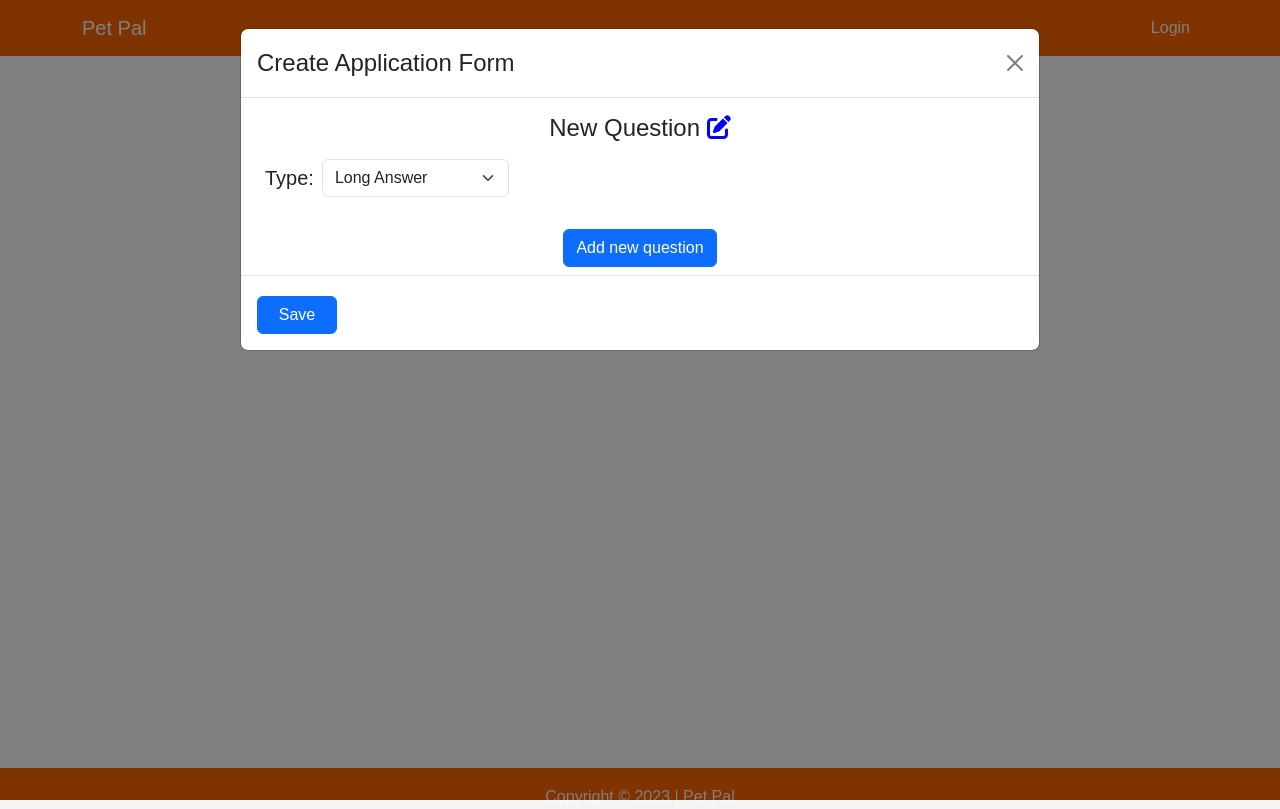
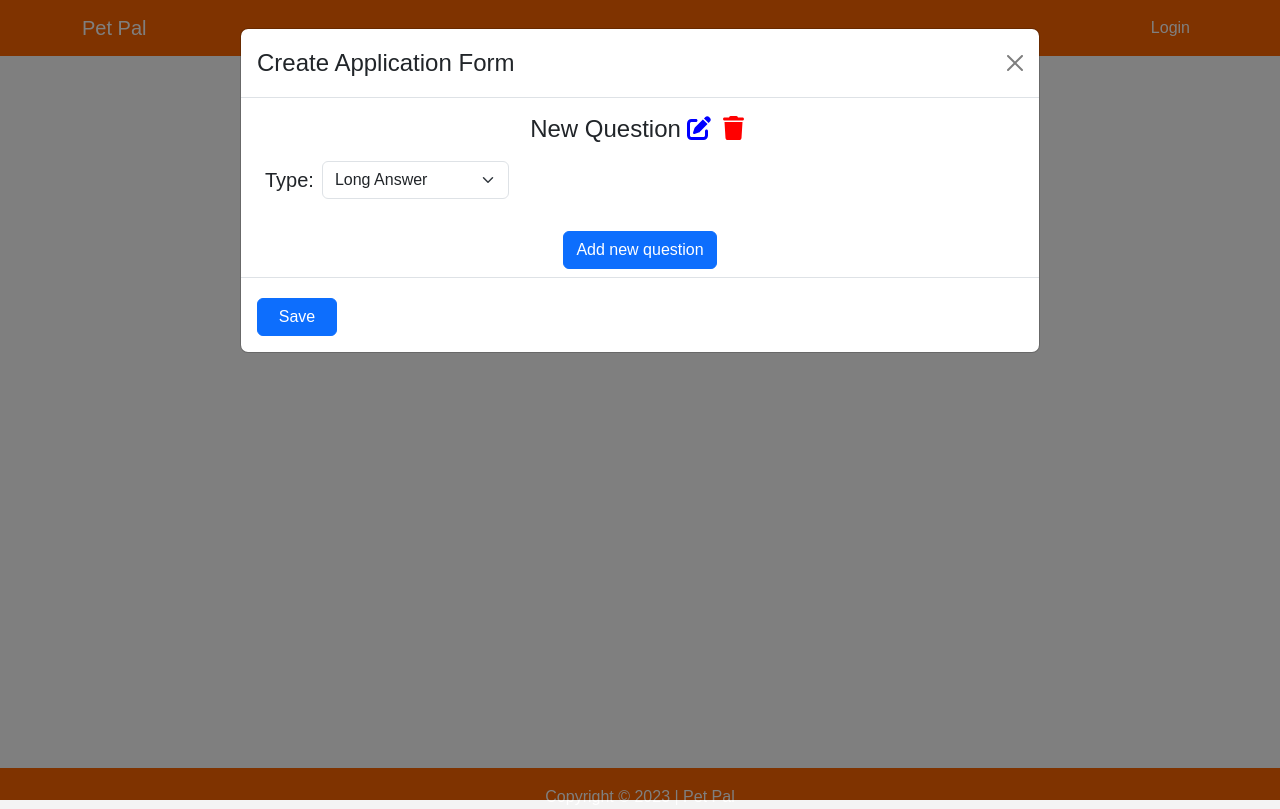
Before and after one commit to longles/petpal, a React (Create React App) app in the folder frontend/: page /test in a window 1280 px wide. Both pictures are taken after a click on the button "Add new question". Built offline with nearby package versions, Linux system fonts and the light colour scheme.

Commit message:
Add deleting

```diff
--- a/frontend/src/components/application/FormQuestion.jsx
+++ b/frontend/src/components/application/FormQuestion.jsx
@@ -2,10 +2,9 @@ import React, { useEffect, useState } from 'react';
 import Form from 'react-bootstrap/Form';
 import '../../styles/formquestion.scoped.css'
 import { FontAwesomeIcon } from '@fortawesome/react-fontawesome'
-import { faEdit } from '@fortawesome/free-solid-svg-icons'
-import { set } from 'react-hook-form';
+import { faEdit, faTrash } from '@fortawesome/free-solid-svg-icons'
 
-const FormQuestion = ({edit, title, question, editFunc, deleteFunc}) => {
+const FormQuestion = ({title, question, editFunc, deleteFunc}) => {
     const question_type_display = {
         "Long Answer": 1,
         "Dropdown": 2,
@@ -60,9 +59,12 @@ const FormQuestion = ({edit, title, question, editFunc, deleteFunc}) => {
 
     return (<div>
         {editTitleState && <h4><input className="form-control form-control-lg header-input" size="lg" value={title} onChange={editQuestionTitle} onBlur={() => setEditTitleState(false)}></input></h4>}
-        {!editTitleState && <h4 className="text-center">{title} {edit && <FontAwesomeIcon style={{color:"blue"}} icon={faEdit} onClick={()=>setEditTitleState(true)} />}</h4>}
+        {!editTitleState && (<h4 className="text-center">{title}
+        <button className="icon-button"><FontAwesomeIcon style={{color:"blue"}} icon={faEdit} onClick={()=>setEditTitleState(true)} /></button>
+        <button className="icon-button"><FontAwesomeIcon style={{color:"red"}} icon={faTrash} onClick={deleteFunc} /></button>
+        </h4>)}
         <div>
-            {edit && (<div className="d-flex p-2 align-content-center">
+            <div className="d-flex p-2 align-content-center">
                 <h5 className="align-middle my-auto me-2">Type: </h5>
                 <div className="col-3">
                     <select className="form-select" value={question.type} onChange={editQuestionType}>
@@ -70,8 +72,8 @@ const FormQuestion = ({edit, title, question, editFunc, deleteFunc}) => {
                     </select>
                 </div>
 
-            </div>)}
-            {edit && hasOptions && (<div className="p-2">
+            </div>
+            {hasOptions && (<div className="p-2">
                 <h5>Options: <button className="btn btn-primary" onClick={addOption}>Add Option</button></h5>
                 <div className="d-flex flex-wrap">
                     {options.map((x, i) => {
--- a/frontend/src/styles/formquestion.scoped.css
+++ b/frontend/src/styles/formquestion.scoped.css
@@ -1,3 +1,9 @@
 .header-input {
     text-align: center
 }
+
+.icon-button {
+    background: none;
+    color: inherit;
+    border: none;
+}
```
